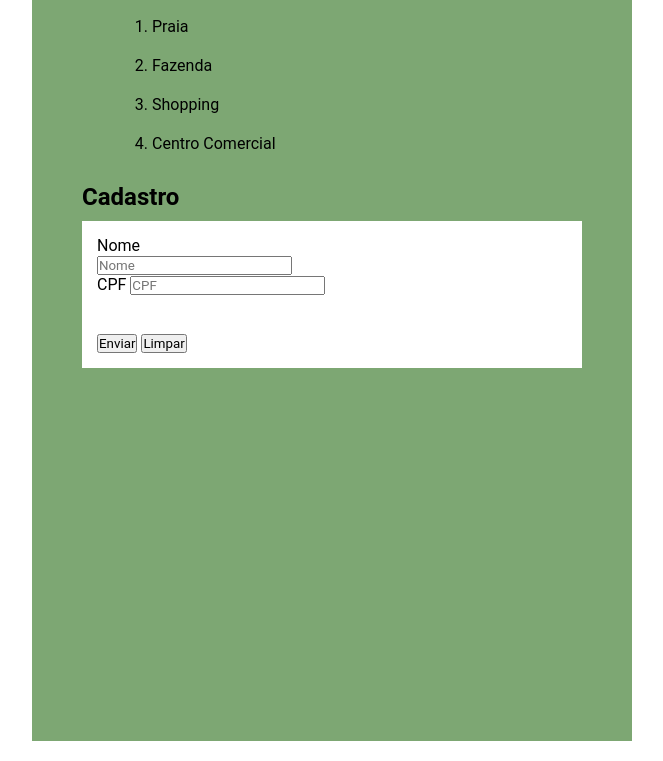
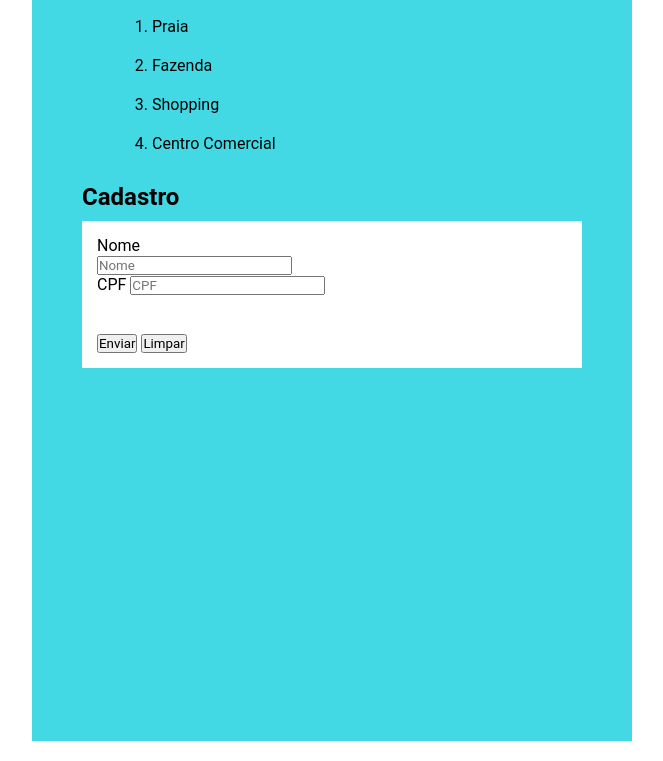
Before and after one commit to Messixxx021/Turma_emiipt2bm_cetafest2026, a plain HTML site: page index.html in a window 1280 px wide. Shown: the part 179-940 px from the top of the page, without its empty margins (308-971 px from the left). Drawn offline with Linux system fonts and the light colour scheme.

Commit message:
Alteração do Background Color

```diff
--- a/css/style.css
+++ b/css/style.css
@@ -9,7 +9,7 @@
     min-height: 800px;
     margin: 20px auto;
     padding: 50px;
-    background-color: #7da773;
+    background-color: #43d9e4;
 }
 
 ol, li {
```
